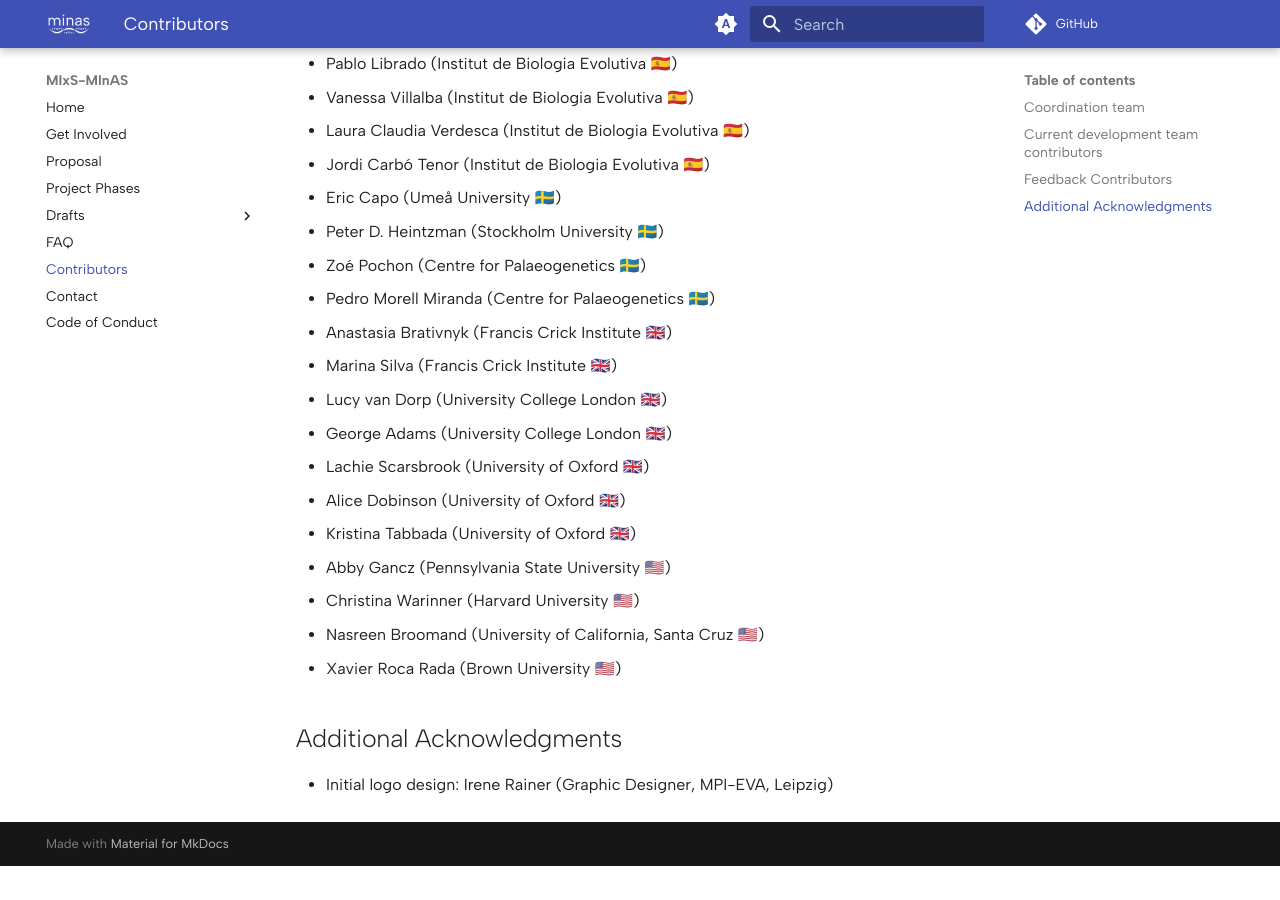
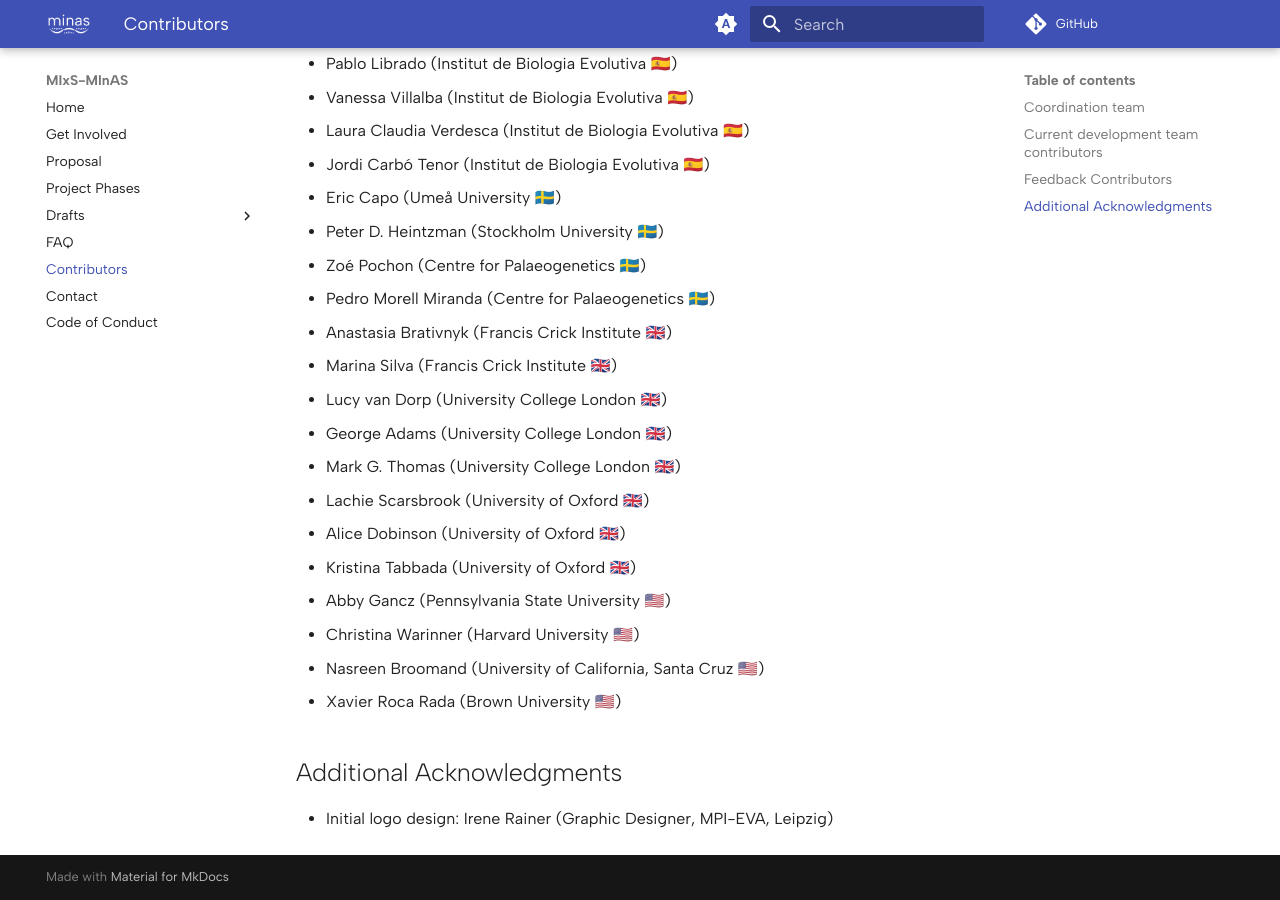
Before and after one commit to MIxS-MInAS/MIxS-MInAS.github.io, an MkDocs documentation site: the page built from docs/contributors.md, in a window 1280 px wide and 900 px high, scrolled down 2662 px. Built offline with MkDocs 1.6.1 and Material for MkDocs 9.7.7, drawn with Linux system fonts in a browser that asks for light colours; comment, search, counter and statistics services are not loaded; before the commit the page ends 3528 px from its top, so only the background shows below that.

Commit message:
Add Mark Thomas

```diff
--- a/docs/contributors.md
+++ b/docs/contributors.md
@@ -89,6 +89,7 @@ Previously:
 - Marina Silva (Francis Crick Institute 🇬🇧)
 - Lucy van Dorp (University College London 🇬🇧)
 - George Adams (University College London 🇬🇧)
+- Mark G. Thomas (University College London 🇬🇧)
 - Lachie Scarsbrook (University of Oxford 🇬🇧)
 - Alice Dobinson (University of Oxford 🇬🇧)
 - Kristina Tabbada (University of Oxford 🇬🇧)
```
